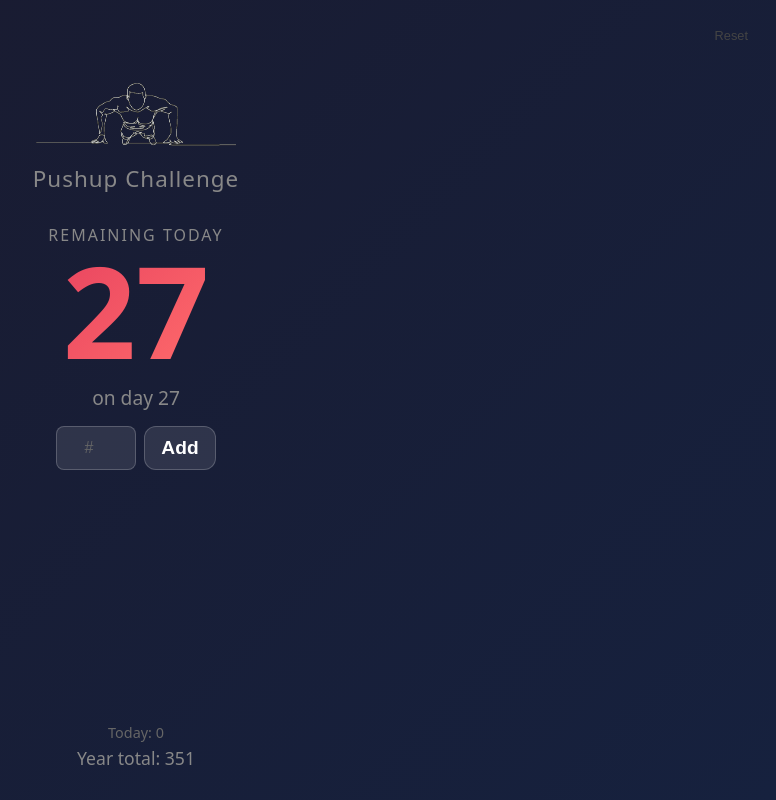
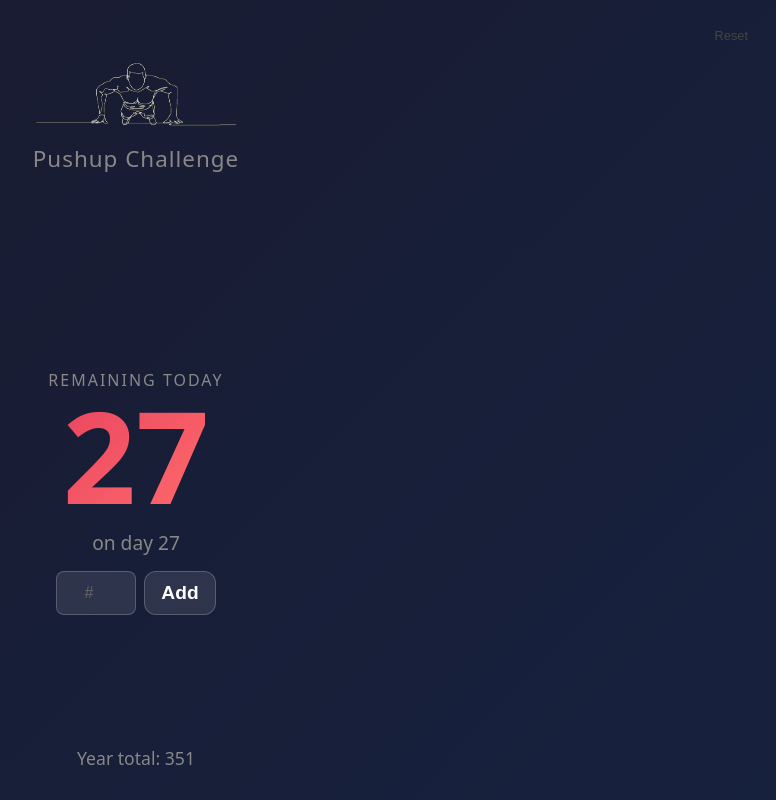
Before and after one commit to davidgedye/onemoreday, a plain HTML site: page index.html in a window 1280 px wide. Shown: the whole page, without its empty margins (504-1280 px from the left). Drawn offline with Linux system fonts and the light colour scheme.

Commit message:
Center remaining section, remove Today count
- Header (image + title) stays at top
- Remaining section centered vertically
- Removed redundant Today: # display

Co-Authored-By: Claude Opus 4.5 <noreply@anthropic.com>

```diff
--- a/index.html
+++ b/index.html
@@ -26,8 +26,23 @@
             display: flex;
             flex-direction: column;
             align-items: center;
-            padding: 40px 20px 20px;
+            padding: 20px;
             user-select: none;
+            height: 100%;
+        }
+
+        .header {
+            display: flex;
+            flex-direction: column;
+            align-items: center;
+        }
+
+        .main {
+            flex: 1;
+            display: flex;
+            flex-direction: column;
+            align-items: center;
+            justify-content: center;
         }
 
         .pushup-icon {
@@ -152,9 +167,12 @@
 <body>
     <button class="reset-btn" id="reset-btn">Reset</button>
 
+    <div class="header">
         <img src="pushup.png" alt="Pushup" class="pushup-icon">
         <h1 class="title">Pushup Challenge</h1>
+    </div>
 
+    <div class="main">
         <div class="day-label">Remaining today</div>
         <div class="day-number" id="remaining-number">0</div>
         <div class="day-info" id="day-info">on day 1</div>
@@ -163,9 +181,9 @@
             <input type="number" id="custom-amount" placeholder="#" min="1">
             <button class="btn" id="custom-add">Add</button>
         </div>
+    </div>
 
     <div class="stats">
-        <div>Today: <span id="today-count">0</span></div>
         <div class="total">Year total: <span id="year-total">0</span></div>
     </div>
 
@@ -245,7 +263,6 @@
             }
 
             document.getElementById('day-info').textContent = `on day ${dayNum}`;
-            document.getElementById('today-count').textContent = state.todayCount;
             document.getElementById('year-total').textContent = yearTotal.toLocaleString();
         }
 
--- a/sw.js
+++ b/sw.js
@@ -1,4 +1,4 @@
-const CACHE_NAME = 'onemoreday-v4';
+const CACHE_NAME = 'onemoreday-v5';
 const ASSETS = [
     './',
     './index.html',
```
Lines whose indentation alone changed are shown as unchanged.
